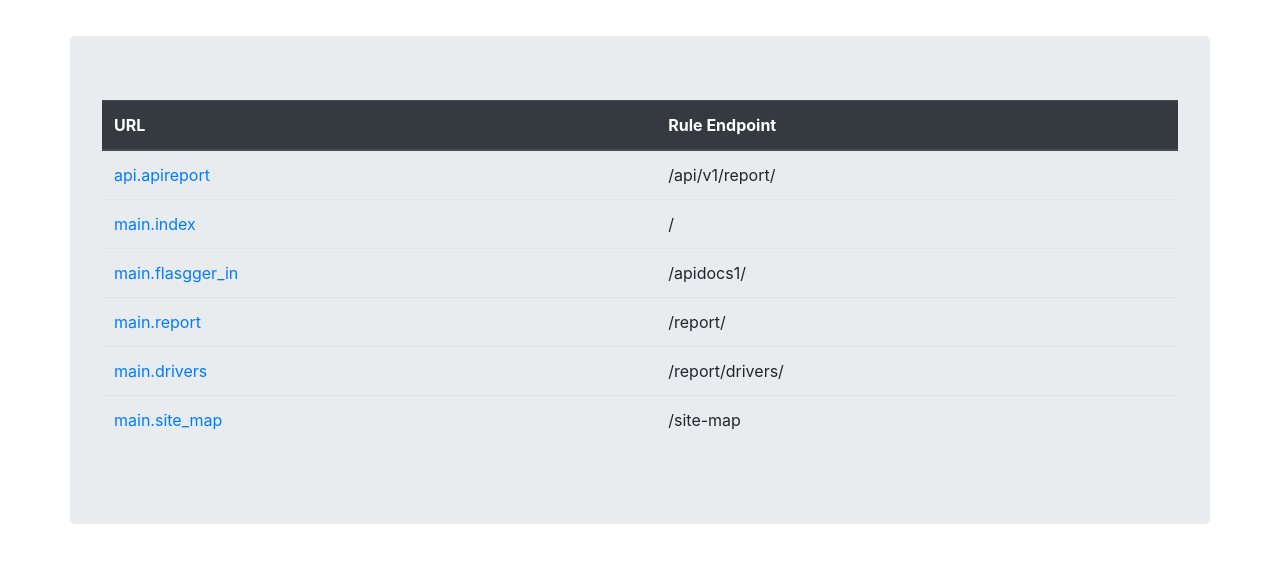
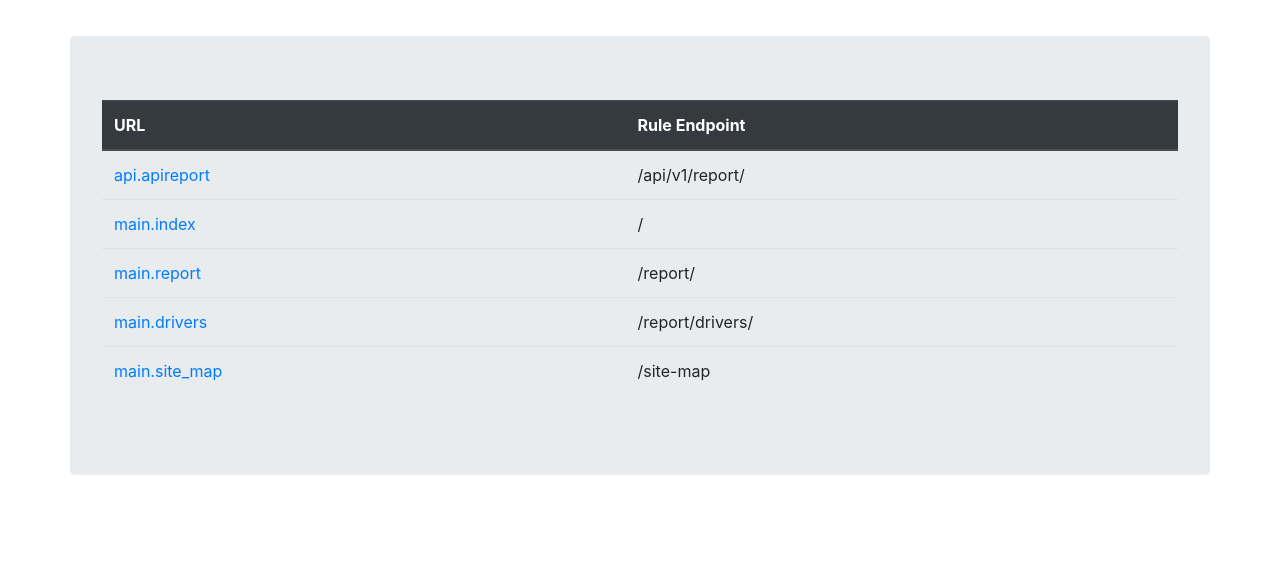
Before and after one commit to Alexsik76/Flask_API, a Flask app: page /site-map in a window 1280 px wide. Shown: the part 56-620 px from the top of the page. Run offline with Flask 2, Linux system fonts and the light colour scheme; some libraries are stand-ins or nearby versions.

Commit message:
- customised flasggers index.html - reworked base.html

```diff
--- a/app/main/routes.py
+++ b/app/main/routes.py
@@ -1,4 +1,4 @@
-from flask import render_template, request, current_app, abort, url_for, flash, redirect
+from flask import render_template, request, current_app, abort, url_for, flash
 import os
 from app.main import bp
 
@@ -32,11 +32,6 @@ def index():
         flash('Application did not found needed data files.', 'danger')
 
     return render_template('index.html', md_text=html_from_readme())
-
-
-@bp.route('/apidocs1/')
-def flasgger_in():
-    return redirect(url_for('flasgger.apidocs'))
 
 
 @bp.route('/report/', methods=['GET'])
--- a/app/templates/base.html
+++ b/app/templates/base.html
@@ -1,39 +1,13 @@
 <!doctype html>
 <html lang="en">
 <head>
-    {% block head %}
-        <meta charset="utf-8">
-        <meta name="viewport" content="width=device-width, initial-scale=1, shrink-to-fit=no">
-        {% block styles %}
-            {{ bootstrap.load_css() }}
-        {% endblock %}
-        <title>Monaco Racing</title>
-    {% endblock %}
-    <link rel="icon" type='image/x-icon' href="{{ url_for('static', filename='image/favicon.png') }}"/>
+    <title>Monaco Racing</title>
+    {% include 'head.html' %}
     {% from 'bootstrap/nav.html' import render_nav_item %}
     {% from 'bootstrap/utils.html' import render_icon, render_messages %}
 </head>
 <body style="padding-top: 50px">
-<nav class="navbar navbar-expand-lg navbar-dark fixed-top bg-dark text-light">
-    <div class="navbar-nav mr-auto">
-        {{ render_nav_item('main.index', 'Home') }}
-        {{ render_nav_item('main.report', 'Report') }}
-        {{ render_nav_item('main.drivers', 'Drivers') }}
-        <div class="nav-item dropdown btn-group">
-            {{ render_nav_item('flasgger.apidocs', 'API') }}
-            <span type="button" class="nav-link dropdown-toggle dropdown-toggle-split" data-toggle="dropdown"
-                  aria-haspopup="true" aria-expanded="false">
-            </span>
-            <div class="dropdown-menu bg-dark text-light">
-                <span class="dropdown-item bg-dark">{{ render_nav_item('api.apireport', 'JSON') }}</span>
-                <span class="dropdown-item bg-dark">{{ render_nav_item('api.apireport', 'XML', format='XML') }}</span>
-            </div>
-        </div>
-    </div>
-    <div class="navbar-nav ml-auto" title="Site map">
-        {{ render_nav_item('main.site_map', render_icon('diagram-3', size='1.2em')) }}
-    </div>
-</nav>
+    {% include 'navbar.html' %}
 <div class="alert">{{ render_messages() }}</div>
 {% set icon, order = ('sort-down', 'ASC') if reversed else ('sort-up-alt', 'DESC') %}
 <main>
@@ -41,12 +15,6 @@
         {% block content %}{% endblock %}
     </div>
 </main>
-<nav class="navbar navbar-expand-md navbar-light fixed-bottom bg-light">
-    <span class="navbar-text">
-            Created for <a class="nav-link" href="http://foxminded.com.ua/">Foxminded.com.ua</a>
-    </span>
-</nav>
-{% block scripts %}
-    {{ bootstrap.load_js() }}
-{% endblock %}
+{% include 'footer.html' %}
+{{ bootstrap.load_js() }}
 </body>
--- a/app/templates/flasgger/custom_head.html
+++ b/app/templates/flasgger/custom_head.html
@@ -1,2 +1,3 @@
 <!-- Include custom css and top js in templates/flasgger/head.html -->
+{% include 'head.html' %}
 {{flasgger_config.head_text | safe}}
--- a/app/templates/flasgger/footer.html
+++ b/app/templates/flasgger/footer.html
@@ -1,6 +1,7 @@
 <div class='swagger-ui'>
     <div class="wrapper">
         <section class="clear">
+              {{ bootstrap.load_js() }}
             {{flasgger_config.footer_text | safe}}
             <span style="float: right;">
                 [Powered by <a target="_blank" href="https://github.com/rochacbruno/flasgger">Flasgger</a> {{ flasgger_version }}]
@@ -8,5 +9,5 @@
             </span>
         </section>
     </div>
-
+{% include 'footer.html' %}
 </div>
--- a/app/templates/flasgger/head.html
+++ b/app/templates/flasgger/head.html
@@ -24,4 +24,8 @@
     margin:0;
     background: #fafafa;
     }
+    td.col.response-col_status
+    {
+    width: auto;
+    }
 </style>
--- /dev/null
+++ b/app/templates/footer.html
@@ -0,0 +1,5 @@
+<nav class="navbar navbar-expand-md navbar-light fixed-bottom bg-light">
+    <span class="navbar-text">
+            Created for <a class="nav-link" href="http://foxminded.com.ua/">Foxminded.com.ua</a>
+    </span>
+</nav>
--- /dev/null
+++ b/app/templates/head.html
@@ -0,0 +1,4 @@
+<meta charset="utf-8">
+<meta name="viewport" content="width=device-width, initial-scale=1, shrink-to-fit=no">
+    {{ bootstrap.load_css() }}
+<link rel="icon" type='image/x-icon' href="{{ url_for('static', filename='image/favicon.png') }}"/>
--- /dev/null
+++ b/app/templates/navbar.html
@@ -0,0 +1,20 @@
+<nav class="navbar navbar-expand-lg navbar-dark fixed-top bg-dark text-light">
+    <div class="navbar-nav mr-auto">
+        {{ render_nav_item('main.index', 'Home') }}
+        {{ render_nav_item('main.report', 'Report') }}
+        {{ render_nav_item('main.drivers', 'Drivers') }}
+        <div class="nav-item dropdown btn-group">
+            {{ render_nav_item('flasgger.apidocs', 'API') }}
+            <span type="button" class="nav-link dropdown-toggle dropdown-toggle-split" data-toggle="dropdown"
+                  aria-haspopup="true" aria-expanded="false">
+            </span>
+            <div class="dropdown-menu bg-dark text-light">
+                <span class="dropdown-item bg-dark">{{ render_nav_item('api.apireport', 'JSON') }}</span>
+                <span class="dropdown-item bg-dark">{{ render_nav_item('api.apireport', 'XML', format='XML') }}</span>
+            </div>
+        </div>
+    </div>
+    <div class="navbar-nav ml-auto" title="Site map">
+        {{ render_nav_item('main.site_map', render_icon('diagram-3', size='1.2em')) }}
+    </div>
+</nav>
--- a/config.py
+++ b/config.py
@@ -20,7 +20,8 @@ class Config(object):
     SWAGGER = {'title': 'REST API report of Monaco 2018 Racing',
                'uiversion': 3,
                'openapi': '3.0.2',
-               'version': '0.0.3'
+               'version': '0.0.3',
+               'hide_top_bar': True
                }
 
 
```
Also changed, not shown: app/templates/base_old.html (added, +46 -0 lines), app/templates/flasgger/index.html (+7 -6 lines).
